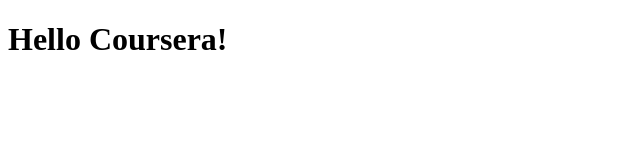
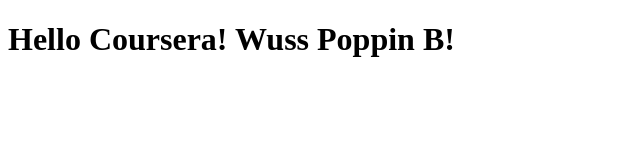
Before and after one commit to taguinerd/Coursera, a plain HTML site: page site/index.html in a window 1280 px wide. Shown: the whole page, without its empty margins (0-640 px from the left). Drawn offline with Linux system fonts and the light colour scheme.

Commit message:
Small addition of text

```diff
--- a/site/index.html
+++ b/site/index.html
@@ -4,6 +4,6 @@
 	<title>Wuss Poppin B</title>
 </head>
 <body>
-<h1>Hello Coursera!</h1>
+<h1>Hello Coursera! Wuss Poppin B!</h1>
 </body>
 </html>
```
